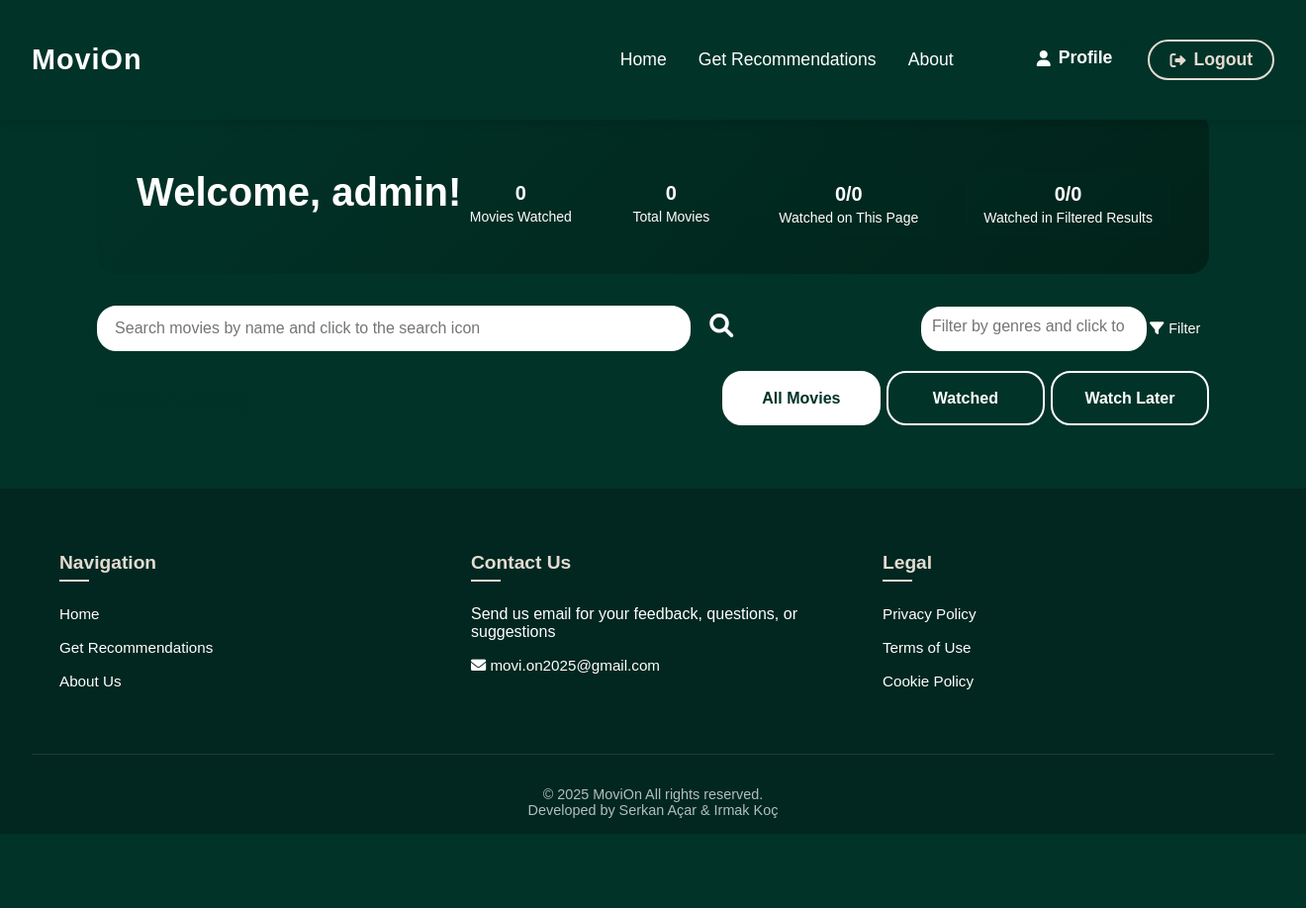
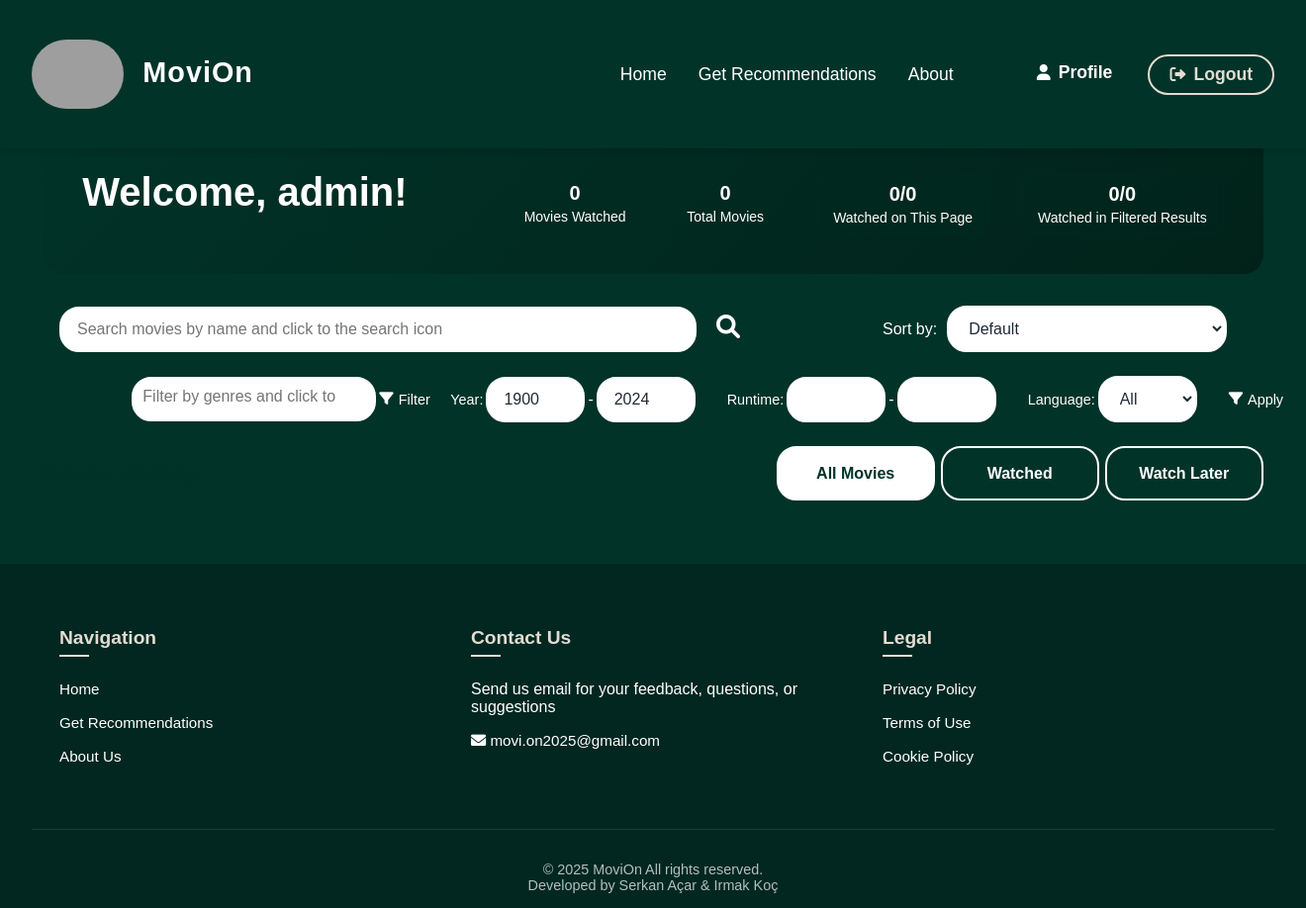
Before and after one commit to irmakkoc/movie_recommendation, a Flask app: page /profile in a window 1320 px wide. Shown: the top 918 px of the page at 99% size. Before the commit the page ends 827 px from the top, so only its background shows below. Run offline with Flask 3, Linux system fonts and the light colour scheme; a user stored in the database is signed in; parts of the project's set-up code (start-up, migrations or seed data) failed here and were passed over; some libraries are stand-ins or nearby versions; grey boxes are pictures that could not be loaded.

Commit message:
changes in the website

```diff
--- a/templates/base.html
+++ b/templates/base.html
@@ -35,7 +35,8 @@
                            href="{{ url_for('index') }}">Get Recommendations</a>
                     </li>
                     <li class="nav-item">
-                        <a class="nav-link" href="#about">About</a>
+                        <a class="nav-link {% if request.endpoint == 'about' %}active{% endif %}"
+                           href="{{ url_for('about') }}">About</a>
                     </li>
                 </ul>
                 <div class="navbar-nav">
--- a/templates/header.html
+++ b/templates/header.html
@@ -1,5 +1,7 @@
 <nav class="navbar">
-    <a href="{{ url_for('home') }}" class="nav-brand">MoviOn</a>
+    <a href="{{ url_for('home') }}" class="nav-brand">
+        <img src="{{ url_for('static', filename='thumbnail_MOVION.png') }}" alt="MoviOn Logo" style=" "> MoviOn
+    </a>
     <ul class="nav-links">
         <li><a href="{{ url_for('home') }}">Home</a></li>
         <li><a href="{{ url_for('index') }}">Get Recommendations</a></li>
--- a/templates/index.html
+++ b/templates/index.html
@@ -7,6 +7,9 @@
     <link rel="stylesheet" href="{{ url_for('static', filename='css/styles.css') }}">
     <link rel="stylesheet" href="{{ url_for('static', filename='css/navbar.css') }}">
     <link rel="stylesheet" href="https://cdnjs.cloudflare.com/ajax/libs/font-awesome/6.0.0/css/all.min.css">
+    <script>
+        window.USER_IS_AUTHENTICATED = {{ 'true' if current_user.is_authenticated else 'false' }};
+    </script>
     <script src="{{ url_for('static', filename='js/script.js') }}" defer></script>
 </head>
 <body>
@@ -29,7 +32,7 @@
             <input type="checkbox" id="excludeAnimation" name="excludeAnimation">
             <label for="excludeAnimation">Exclude animation movies</label>
         </div>
-        <input id="mood" type="text" placeholder="How do you feel?" />
+        <input id="mood" type="text" placeholder="Tell us about your day, mood, feelings..." />
         <button type="submit" id="submit">➤</button>
     </form>
 
--- a/templates/profile.html
+++ b/templates/profile.html
@@ -42,10 +42,24 @@
 
         <div class="movies-section">
             <div class="search-filters">
-                <form class="search-bar" method="GET" action="{{ url_for('profile') }}">
+                <div class="search-bar">
                     <input type="text" id="movie-search" name="search" placeholder="Search movies by name and click to the search icon" value="{{ search_term }}">
                     <button type="submit" id="search-btn"><i class="fas fa-search"></i></button>
-                </form>
+                </div>
+                <div class="sort-by-container">
+                    <label for="sort-by">Sort by:</label>
+                    <select id="sort-by" name="sort_by">
+                        <option value="default" {% if sort_by == 'default' or not sort_by %}selected{% endif %}>Default</option>
+                        <option value="release_date_asc" {% if sort_by == 'release_date_asc' %}selected{% endif %}>Release Date (Ascending)</option>
+                        <option value="release_date_desc" {% if sort_by == 'release_date_desc' %}selected{% endif %}>Release Date (Descending)</option>
+                        <option value="runtime_asc" {% if sort_by == 'runtime_asc' %}selected{% endif %}>Runtime (Ascending)</option>
+                        <option value="runtime_desc" {% if sort_by == 'runtime_desc' %}selected{% endif %}>Runtime (Descending)</option>
+                    </select>
+                </div>
+            </div>
+
+            <form class="advanced-filters" method="GET" action="{{ url_for('profile') }}">
+                <div class="filter-row">
                     <div class="genre-filter-container">
                         <div class="genre-filter-wrapper">
                             <select id="genre-filter" name="genres" multiple="multiple">
@@ -58,7 +72,30 @@
                             </button>
                         </div>
                     </div>
+                    <div class="filter-group">
+                        <label for="year-min">Year:</label>
+                        <input type="number" id="year-min" name="year_min" min="{{ min_year }}" max="{{ max_year }}" value="{{ year_min if year_min is not none else min_year }}">
+                        <span>-</span>
+                        <input type="number" id="year-max" name="year_max" min="{{ min_year }}" max="{{ max_year }}" value="{{ year_max if year_max is not none else max_year }}">
                     </div>
+                    <div class="filter-group">
+                        <label for="runtime-min">Runtime:</label>
+                        <input type="number" id="runtime-min" name="runtime_min" min="{{ min_runtime }}" max="{{ max_runtime }}" value="{{ runtime_min if runtime_min is not none else '' }}">
+                        <span>-</span>
+                        <input type="number" id="runtime-max" name="runtime_max" min="{{ min_runtime }}" max="{{ max_runtime }}" value="{{ runtime_max if runtime_max is not none else '' }}">
+                    </div>
+                    <div class="filter-group">
+                        <label for="language-filter">Language:</label>
+                        <select id="language-filter" name="language">
+                            <option value="">All</option>
+                            {% for lang in all_languages %}
+                            <option value="{{ lang }}" {% if selected_language == lang %}selected{% endif %}>{{ lang }}</option>
+                            {% endfor %}
+                        </select>
+                    </div>
+                    <button type="submit" class="filter-button"><i class="fas fa-filter"></i> Apply</button>
+                </div>
+            </form>
 
             <div class="section-header">
                 <h2>Movie Library</h2>
@@ -97,8 +134,11 @@
                         </div>
                     </div>
                     <div class="movie-info">
+                        <div style="display: flex; justify-content: space-between; align-items: center;">
+                            <p class="release-date" style="margin: 0;">{{ movie.release_date }}</p>
+                            <p class="release-date" style="margin: 0;">{{ movie.runtime }} min</p>
+                        </div>
                         <h3>{{ movie.title }}</h3>
-                        <p class="release-date">{{ movie.release_date }}</p>
                         <div class="genres">
                             {% for genre in movie.genres %}
                             <span class="genre-tag">{{ genre }}</span>
@@ -112,18 +152,27 @@
             {% if total_pages > 1 %}
             <div class="pagination">
                 {% if current_page > 1 %}
-                <a href="{{ url_for('profile', page=current_page-1, search=search_term) }}" class="page-link">&laquo; Previous</a>
+                <a href="{{ url_for('profile', page=current_page-1, search=search_term, genres=(','.join(selected_genres) if selected_genres else None), language=selected_language, runtime_min=runtime_min, runtime_max=runtime_max, year_min=year_min, year_max=year_max, sort_by=sort_by) }}" class="page-link">&laquo; Previous</a>
                 {% endif %}
 
                 <span class="page-info">Page {{ current_page }} of {{ total_pages }}</span>
 
                 <div class="page-navigation">
                     {% if current_page < total_pages %}
-                    <a href="{{ url_for('profile', page=current_page+1, search=search_term) }}" class="page-link">Next &raquo;</a>
+                    <a href="{{ url_for('profile', page=current_page+1, search=search_term, genres=(','.join(selected_genres) if selected_genres else None), language=selected_language, runtime_min=runtime_min, runtime_max=runtime_max, year_min=year_min, year_max=year_max, sort_by=sort_by) }}" class="page-link">Next &raquo;</a>
                     {% endif %}
                     <div class="page-jump">
                         <input type="number" id="page-input" min="1" max="{{ total_pages }}" placeholder="Go to page..." value="{{ current_page }}">
-                        <button id="jump-btn" class="page-link">Go</button>
+                        <button id="jump-btn" class="page-link"
+                            data-search="{{ search_term }}"
+                            data-genres="{{ ','.join(selected_genres) if selected_genres else '' }}"
+                            data-language="{{ selected_language }}"
+                            data-runtime-min="{{ runtime_min }}"
+                            data-runtime-max="{{ runtime_max }}"
+                            data-year-min="{{ year_min }}"
+                            data-year-max="{{ year_max }}"
+                            data-sort-by="{{ sort_by }}"
+                        >Go</button>
                     </div>
                 </div>
             </div>
@@ -200,6 +249,15 @@
             if (page >= 1 && page <= {{ total_pages }}) {
                 const urlParams = new URLSearchParams(window.location.search);
                 urlParams.set('page', page);
+                // Preserve filters and sort_by
+                urlParams.set('search', document.getElementById('jump-btn').dataset.search);
+                urlParams.set('genres', document.getElementById('jump-btn').dataset.genres);
+                urlParams.set('language', document.getElementById('jump-btn').dataset.language);
+                urlParams.set('runtime_min', document.getElementById('jump-btn').dataset.runtimeMin);
+                urlParams.set('runtime_max', document.getElementById('jump-btn').dataset.runtimeMax);
+                urlParams.set('year_min', document.getElementById('jump-btn').dataset.yearMin);
+                urlParams.set('year_max', document.getElementById('jump-btn').dataset.yearMax);
+                urlParams.set('sort_by', document.getElementById('jump-btn').dataset.sortBy);
                 window.location.href = `${window.location.pathname}?${urlParams.toString()}`;
             }
         });
```
Lines whose indentation alone changed are shown as unchanged.
